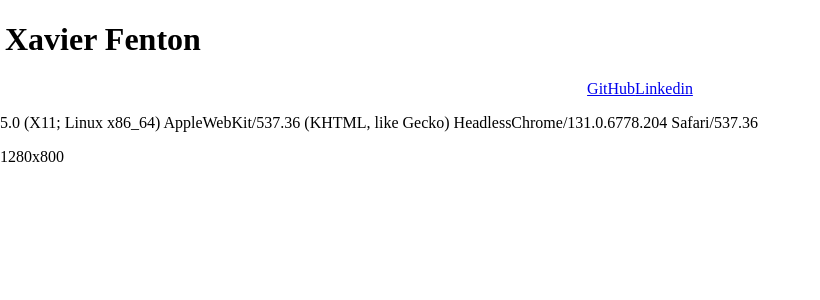
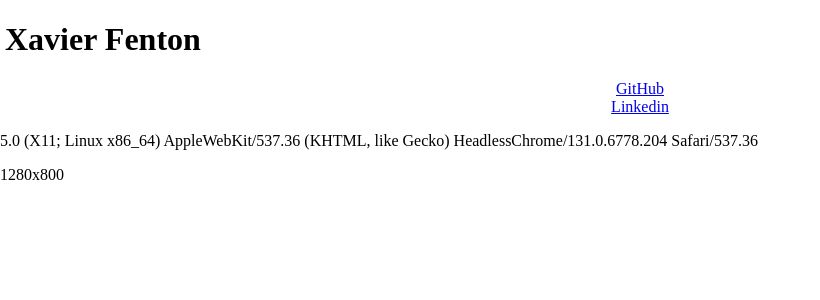
Before and after one commit to xavier-fenton/xavierf, a React (Create React App) app: page / in a window 1280 px wide. Shown: the top 300 px of the page, without its empty margins (0-820 px from the left). Built offline with nearby package versions, Linux system fonts and the light colour scheme.

Commit message:
basic styling

```diff
--- a/src/App.css
+++ b/src/App.css
@@ -3,5 +3,8 @@
 }
 
 .links {
+  text-decoration: none;
+  display: flex;
+  flex-direction: column;
   text-align: center;
 }
```
